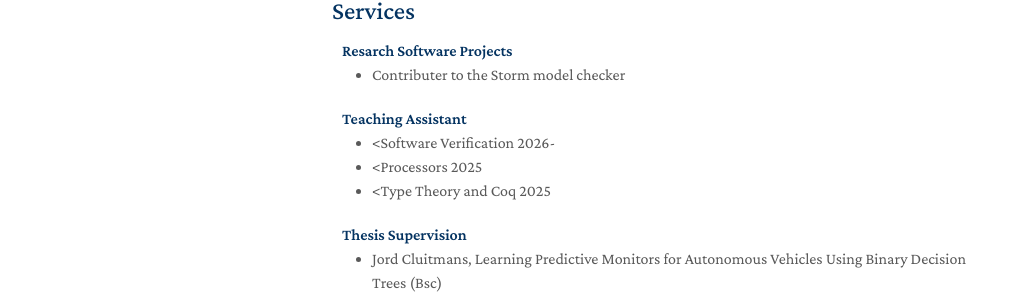
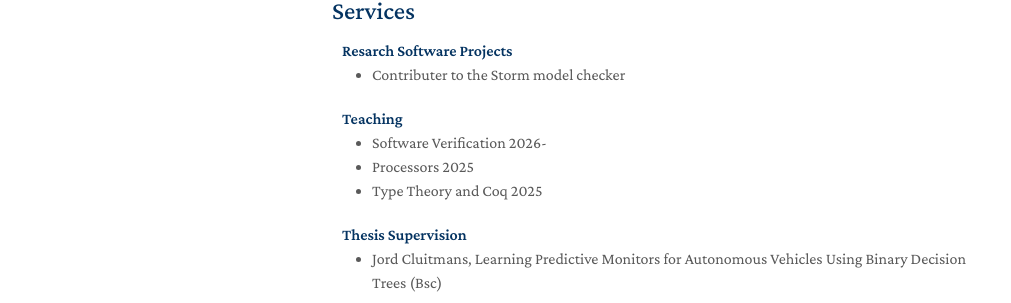
Before and after one commit to lukovdm/lukovdm.github.io, a Jekyll site: the page built from index.md, in a window 1280 px wide and 1263 px high. Shown: the part 874-1177 px from the top of the window, without its empty margins (138-1149 px from the left). Built offline with Jekyll 4.4.1, drawn with Linux system fonts in a browser that asks for light colours; a style sheet for code colours, icons or effects is not loaded; our own code applies the rules of GitHub Pages for plain Markdown files.

Commit message:
fix teaching

```diff
--- a/_includes/services.md
+++ b/_includes/services.md
@@ -14,12 +14,12 @@
   <li><a href="https://www.stormchecker.org/"><autocolor>Contributer to the Storm model checker</autocolor></a></li>
 </ul>
 
-<h4 style="margin:0 10px 0;">Teaching Assistant</h4>
+<h4 style="margin:0 10px 0;">Teaching</h4>
 
 <ul style="margin:0 0 20px;">
-  <li><<autocolor>Software Verification 2026-</autocolor></li>
-  <li><<autocolor>Processors 2025</autocolor></li>
-  <li><<autocolor>Type Theory and Coq 2025</autocolor></li>
+  <li><autocolor>Software Verification 2026-</autocolor></li>
+  <li><autocolor>Processors 2025</autocolor></li>
+  <li><autocolor>Type Theory and Coq 2025</autocolor></li>
 </ul>
 
 <h4 style="margin:0 10px 0;">Thesis Supervision</h4>
```
